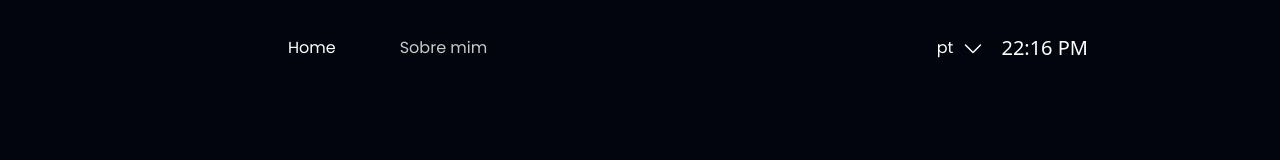
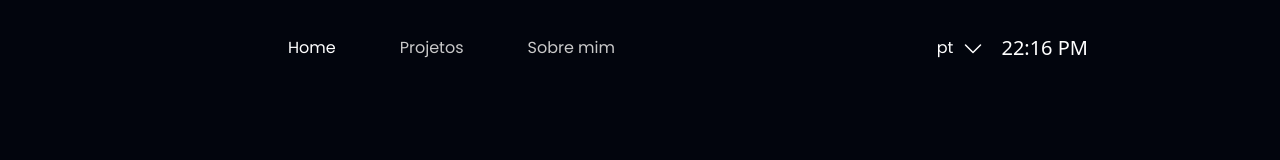
Before and after one commit to RichardeLira/PS5-dashboard-Next.js-14, a Next.js app: page / in a window 1280 px wide. Shown: the top 160 px of the page. Built offline with nearby package versions, Linux system fonts and the light colour scheme.

Commit message:
move navbar to layout.tsx

```diff
--- a/src/app/about/page.tsx
+++ b/src/app/about/page.tsx
@@ -1,5 +1,3 @@
-import Navbar from '@/components/layout/navbar'
-
 import Skills from './_components/skills'
 import LinkedinIcon from '@/components/icons/linkedin-icon'
 import EmailIcon from '@/components/icons/email-icon'
@@ -7,10 +5,7 @@ import GithubIcon from '@/components/icons/github-icon'
 
 export default function About() {
   return (
-    <div className="flex gap-24 px-48 flex-col items-center from-blue-700 from-25% to-80% to-blue-900 bg-gradient-to-bl">
-      <Navbar />
-
-      <div className="px-48 flex flex-col gap-16 pb-24">
+    <div className="flex gap-16 pt-36 px-96 pb-24 flex-col items-center from-blue-700 from-25% to-80% to-blue-900 bg-gradient-to-bl">
       <section className="flex items-center justify-center flex-col gap-8">
         <div>
           <h2 className="px-2">Sobre mim</h2>
@@ -18,9 +13,9 @@ export default function About() {
         </div>
         <p className="text-center">
           Projeto de uma plataforma para cursos online construída em Next.js e
-            Tailwind CSS. Projeto de uma plataforma para cursos online
-            construída em Next.js e Tailwind CSS. Projeto de uma plataforma para
-            cursos online construída em Next.js e Tailwind CSS.
+          Tailwind CSS. Projeto de uma plataforma para cursos online construída
+          em Next.js e Tailwind CSS. Projeto de uma plataforma para cursos
+          online construída em Next.js e Tailwind CSS.
         </p>
       </section>
 
@@ -55,6 +50,5 @@ export default function About() {
         </div>
       </section>
     </div>
-    </div>
   )
 }
--- a/src/app/home/index.tsx
+++ b/src/app/home/index.tsx
@@ -2,14 +2,9 @@ import SocialMediaButton from './_components/social-media-button'
 import persona from '@/assets/img/persona.jpg'
 import Image from 'next/image'
 
-import Navbar from '@/components/layout/navbar'
-
 export default function Home() {
   return (
     <div className="h-full bg-blue-900 relative">
-      <div className="px-48">
-        <Navbar />
-      </div>
       <div className="absolute w-full flex flex-col gap-8 items-center top-1/4">
         <div className="flex items-center flex-col gap-4">
           <h1>Hi, I’m Richarde Lira</h1>
@@ -24,6 +19,7 @@ export default function Home() {
           className="relative rounded-full"
         />
       </div>
+
       <div className="absolute left-8 flex flex-col gap-4 bottom-8">
         <SocialMediaButton
           type="social"
--- a/src/app/layout.tsx
+++ b/src/app/layout.tsx
@@ -1,6 +1,7 @@
 import type { Metadata } from 'next'
 import { Poppins } from 'next/font/google'
 import './globals.css'
+import Navbar from '@/components/layout/navbar'
 
 const poppins = Poppins({
   weight: ['400', '500', '600', '700'],
@@ -20,7 +21,10 @@ export default function RootLayout({
   return (
     <html lang="en">
       <body className={poppins.className}>
-        <main className="h-screen">{children}</main>
+        <div className="h-screen relative">
+          <Navbar />
+          <main className="h-full overflow-y-auto">{children}</main>
+        </div>
       </body>
     </html>
   )
--- a/src/components/layout/navbar/index.tsx
+++ b/src/components/layout/navbar/index.tsx
@@ -15,7 +15,7 @@ export default function Navbar() {
   }, [pathname])
 
   return (
-    <div className="w-full h-24 flex items-center justify-between">
+    <div className="z-10 absolute top-0 left-0 w-full px-48 h-24 flex items-center justify-between">
       <div className="flex items-center gap-16">
         {pathname !== '/' ? (
           <ArrowLeft size={32} className="text-white" />
@@ -31,6 +31,17 @@ export default function Navbar() {
             )}
           >
             Home
+          </span>
+        </Link>
+
+        <Link href="/project">
+          <span
+            className={cn(
+              'hover:text-white transition-colors duration-200',
+              pathname === '/project' ? 'text-white' : 'text-gray-100',
+            )}
+          >
+            Projetos
           </span>
         </Link>
 
```
Lines whose indentation alone changed are shown as unchanged.
